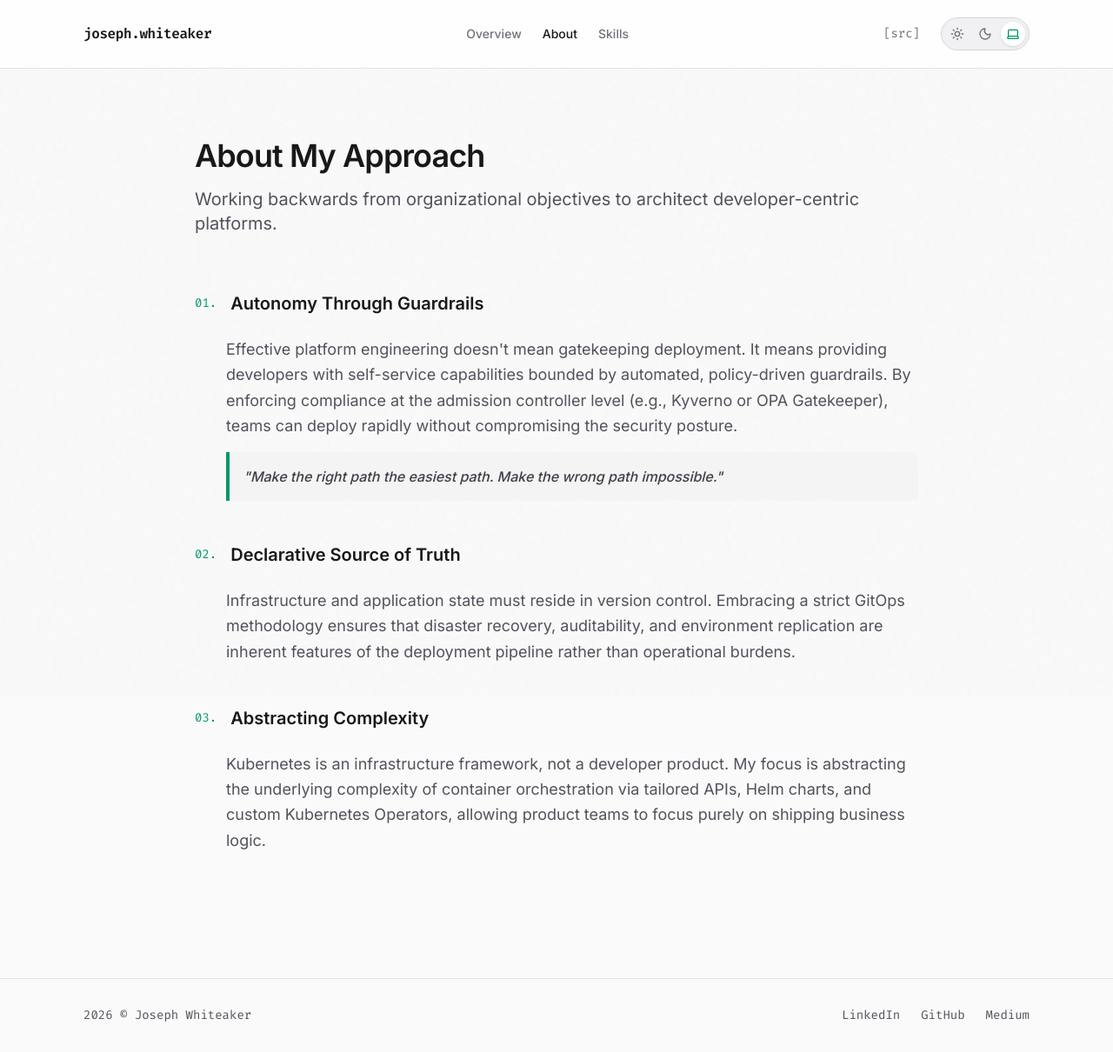
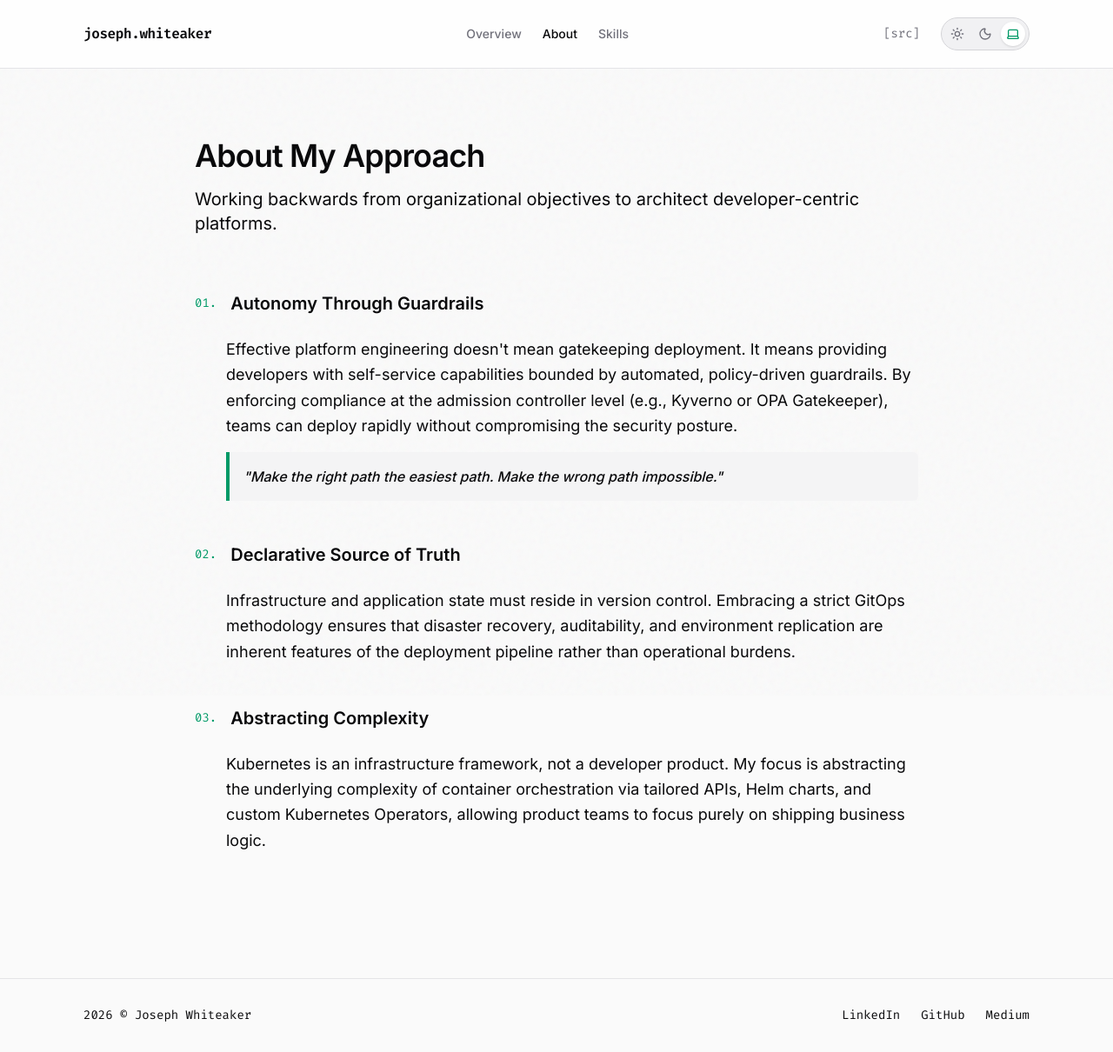
Before and after one commit to josephaw1022/PersonalWebsite, a Next.js app: page /about in a window 1280 px wide. Shown: the whole page at 87% size. Built offline with nearby package versions, Linux system fonts and the light colour scheme.

Commit message:
fix: replace explicit color classes with text-foreground to ensure pure white text in dark mode

```diff
--- a/src/app/about/page.tsx
+++ b/src/app/about/page.tsx
@@ -2,10 +2,10 @@ export default function About() {
   return (
     <div className="max-w-4xl mx-auto px-4 sm:px-6 lg:px-8 pt-20 pb-16 animate-fade-in">
       <div className="mb-16">
-        <h1 className="text-3xl sm:text-4xl font-semibold tracking-tight text-zinc-900 dark:text-white mb-4">
+        <h1 className="text-3xl sm:text-4xl font-semibold tracking-tight text-foreground mb-4">
           About My Approach
         </h1>
-        <p className="text-xl text-zinc-600 dark:text-white">
+        <p className="text-xl text-foreground">
           Working backwards from organizational objectives to architect
           developer-centric platforms.
         </p>
@@ -15,12 +15,12 @@ export default function About() {
         <section>
           <div className="flex items-center gap-4 mb-6">
             <span className="font-mono text-emerald-600 text-sm">01.</span>
-            <h2 className="text-xl font-semibold text-zinc-900 dark:text-white">
+            <h2 className="text-xl font-semibold text-foreground">
               Autonomy Through Guardrails
             </h2>
           </div>
           <div className="pl-9">
-            <p className="text-lg text-zinc-600 dark:text-white leading-relaxed">
+            <p className="text-lg text-foreground leading-relaxed">
               Effective platform engineering doesn&apos;t mean gatekeeping
               deployment. It means providing developers with self-service
               capabilities bounded by automated, policy-driven guardrails. By
@@ -28,7 +28,7 @@ export default function About() {
               Kyverno or OPA Gatekeeper), teams can deploy rapidly without
               compromising the security posture.
             </p>
-            <blockquote className="mt-4 border-l-4 border-emerald-600 bg-zinc-100 dark:bg-zinc-900/50 p-4 text-zinc-700 dark:text-white italic font-medium rounded-r-md">
+            <blockquote className="mt-4 border-l-4 border-emerald-600 bg-zinc-100 dark:bg-zinc-900/50 p-4 text-foreground italic font-medium rounded-r-md">
               &quot;Make the right path the easiest path. Make the wrong path
               impossible.&quot;
             </blockquote>
@@ -38,12 +38,12 @@ export default function About() {
         <section>
           <div className="flex items-center gap-4 mb-6">
             <span className="font-mono text-emerald-600 text-sm">02.</span>
-            <h2 className="text-xl font-semibold text-zinc-900 dark:text-white">
+            <h2 className="text-xl font-semibold text-foreground">
               Declarative Source of Truth
             </h2>
           </div>
           <div className="pl-9">
-            <p className="text-lg text-zinc-600 dark:text-white leading-relaxed">
+            <p className="text-lg text-foreground leading-relaxed">
               Infrastructure and application state must reside in version
               control. Embracing a strict GitOps methodology ensures that
               disaster recovery, auditability, and environment replication are
@@ -56,12 +56,12 @@ export default function About() {
         <section>
           <div className="flex items-center gap-4 mb-6">
             <span className="font-mono text-emerald-600 text-sm">03.</span>
-            <h2 className="text-xl font-semibold text-zinc-900 dark:text-white">
+            <h2 className="text-xl font-semibold text-foreground">
               Abstracting Complexity
             </h2>
           </div>
           <div className="pl-9">
-            <p className="text-lg text-zinc-600 dark:text-white leading-relaxed">
+            <p className="text-lg text-foreground leading-relaxed">
               Kubernetes is an infrastructure framework, not a developer
               product. My focus is abstracting the underlying complexity of
               container orchestration via tailored APIs, Helm charts, and custom
--- a/src/app/skills/page.tsx
+++ b/src/app/skills/page.tsx
@@ -49,10 +49,10 @@ export default function Stack() {
   return (
     <div className="max-w-6xl mx-auto px-4 sm:px-6 lg:px-8 pt-20 pb-16 animate-fade-in">
       <div className="mb-16">
-        <h1 className="text-3xl sm:text-4xl font-semibold tracking-tight text-zinc-900 dark:text-white mb-4">
+        <h1 className="text-3xl sm:text-4xl font-semibold tracking-tight text-foreground mb-4">
           Technical Skills
         </h1>
-        <p className="text-xl text-zinc-600 dark:text-white max-w-2xl">
+        <p className="text-xl text-foreground max-w-2xl">
           The primary technologies I utilize to engineer secure, scalable, and
           observable environments.
         </p>
@@ -75,7 +75,7 @@ export default function Stack() {
                 loading="lazy"
               />
             </div>
-            <span className="text-sm font-mono text-zinc-600 dark:text-white group-hover:text-emerald-600 dark:group-hover:text-emerald-400 transition-colors duration-300">
+            <span className="text-sm font-mono text-foreground group-hover:text-emerald-600 dark:group-hover:text-emerald-400 transition-colors duration-300">
               {skill.name}
             </span>
           </div>
--- a/src/components/Footer.tsx
+++ b/src/components/Footer.tsx
@@ -4,10 +4,10 @@ export default function Footer() {
   return (
     <footer className="border-t border-zinc-200 dark:border-zinc-800 mt-20 py-8 z-10 bg-zinc-50 dark:bg-zinc-950">
       <div className="max-w-6xl mx-auto px-4 sm:px-6 lg:px-8 flex flex-col sm:flex-row items-center justify-between gap-4">
-        <p className="font-mono text-sm text-zinc-600 dark:text-white">
+        <p className="font-mono text-sm text-foreground">
           {year} © Joseph Whiteaker
         </p>
-        <div className="flex gap-6 font-mono text-sm text-zinc-600 dark:text-white">
+        <div className="flex gap-6 font-mono text-sm text-foreground">
           <a
             href="https://www.linkedin.com/in/joseph-whiteaker-iii-02482a198/"
             target="_blank"
--- a/src/components/Header.tsx
+++ b/src/components/Header.tsx
@@ -17,7 +17,7 @@ export default function Header() {
     <header className="sticky top-0 z-50 bg-white/80 dark:bg-zinc-950/80 border-b border-zinc-200 dark:border-zinc-800 backdrop-blur-md">
       <div className="max-w-6xl mx-auto px-4 sm:px-6 lg:px-8 py-5 flex items-center justify-between">
         <Link href="/" className="flex items-center gap-3 group">
-          <span className="font-mono font-semibold tracking-tight text-zinc-900 dark:text-white group-hover:text-emerald-600 dark:group-hover:text-emerald-400 transition-colors">
+          <span className="font-mono font-semibold tracking-tight text-foreground group-hover:text-emerald-600 dark:group-hover:text-emerald-400 transition-colors">
             joseph.whiteaker
           </span>
         </Link>
@@ -31,8 +31,8 @@ export default function Header() {
                 href={link.href}
                 className={`text-sm font-medium transition-colors ${
                   isActive
-                    ? "text-zinc-900 dark:text-white"
-                    : "text-zinc-500 hover:text-zinc-900 dark:text-white dark:hover:text-white"
+                    ? "text-foreground"
+                    : "text-zinc-500 hover:text-foreground dark:hover:text-white"
                 }`}
               >
                 {link.name}
@@ -47,7 +47,7 @@ export default function Header() {
               href="https://github.com/josephaw1022/PersonalWebsite"
               target="_blank"
               rel="noopener noreferrer"
-              className="flex items-center gap-2 text-sm font-mono text-zinc-500 hover:text-zinc-900 dark:text-white dark:hover:text-white transition-colors"
+              className="flex items-center gap-2 text-sm font-mono text-zinc-500 hover:text-foreground dark:hover:text-white transition-colors"
             >
               <span>[src]</span>
             </a>
--- a/src/components/ThemeToggle.tsx
+++ b/src/components/ThemeToggle.tsx
@@ -36,7 +36,7 @@ export function ThemeToggle() {
             className={`p-1.5 rounded-full transition-all duration-200 ${
               isActive
                 ? "bg-white dark:bg-zinc-600 text-emerald-600 dark:text-emerald-400 shadow-sm"
-                : "text-zinc-500 hover:text-zinc-900 dark:text-white dark:hover:text-white"
+                : "text-zinc-500 hover:text-foreground dark:hover:text-white"
             }`}
             title={`Switch to ${t.label} mode`}
             aria-label={`Switch to ${t.label} mode`}
```
Also changed, not shown: src/app/page.tsx (+9 -9 lines).
